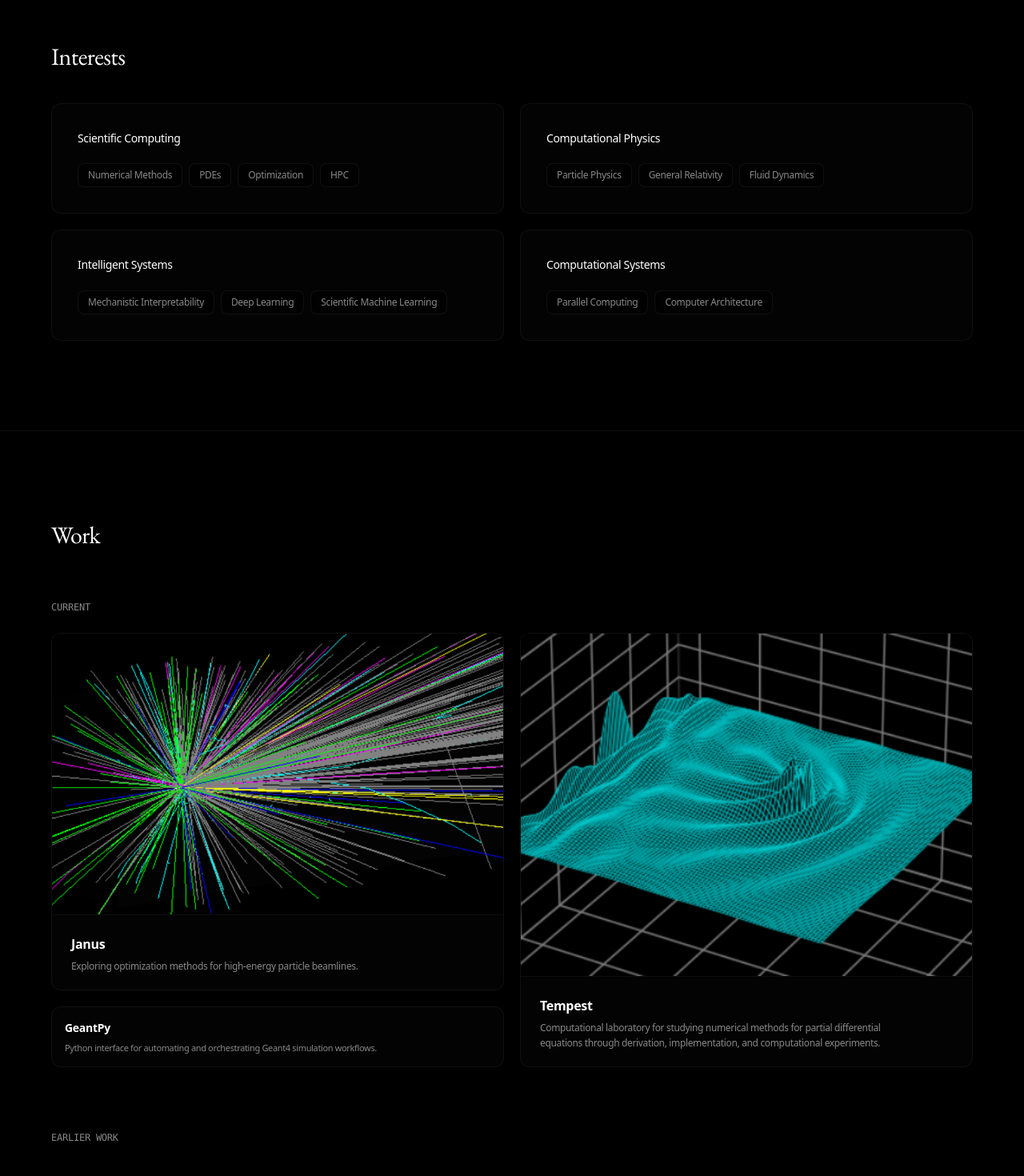
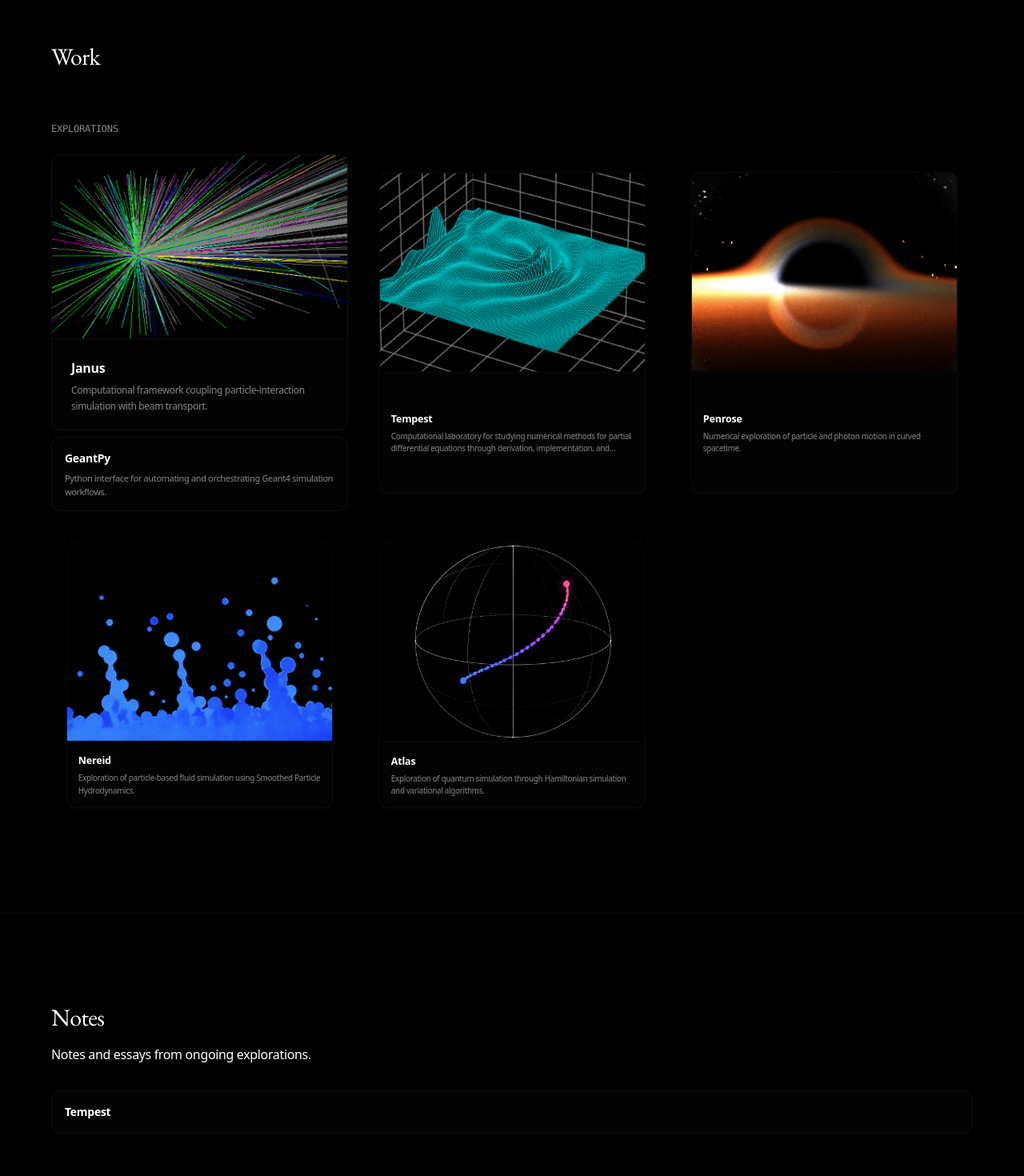
Before and after one commit to h-livv/h-livv.github.io, a Next.js app: page / in a window 1280 px wide. Shown: the part 860-2330 px from the top of the page at 80% size. Built offline with nearby package versions, Linux system fonts and the light colour scheme.

Commit message:
portfolio redesign

```diff
--- a/app/page.tsx
+++ b/app/page.tsx
@@ -1,6 +1,6 @@
 import Navbar from '../components/Navbar';
 import Hero from '../components/Hero';
-import ResearchInterests from '../components/ResearchInterests';
+
 import ProjectSection from '../components/ProjectSection';
 import BlogSection from '../components/BlogSection';
 import Contact from '../components/Contact';
@@ -12,7 +12,7 @@ export default function Home() {
       <Navbar />
       <main className="flex-1 relative z-10 bg-transparent">
         <Hero />
-        <ResearchInterests />
+
         <ProjectSection />
         <BlogSection />
         <Contact />
--- a/components/BlogSection.tsx
+++ b/components/BlogSection.tsx
@@ -17,7 +17,7 @@ export default function BlogSection() {
         >
           <h2 className="text-3xl font-serif font-normal leading-[1.2] tracking-normal text-primary mb-4">Notes</h2>
           <p className="text-sm md:text-base text-primary mb-8 max-w-full leading-relaxed font-[400]">
-            Essays and notes on scientific computing, complex systems, and mathematical abstractions.
+            Notes and essays from ongoing explorations.
           </p>
 
           {posts.length === 0 ? (
--- a/components/ProjectCard.tsx
+++ b/components/ProjectCard.tsx
@@ -17,7 +17,7 @@ export default function ProjectCard({ project, featured = false, compact = false
             />
           </div>
         )}
-        <div className={`p-4 shrink-0 ${featured ? 'md:p-6 md:pb-5' : 'pb-3.5'}`}>
+        <div className={`p-4 shrink-0 ${featured ? 'md:p-6 md:pb-5' : 'pb-3.5'} ${diminished ? 'flex-1 flex flex-col justify-center' : ''}`}>
           <div className="flex items-center justify-between mb-1.5">
             <h3 className={`font-semibold text-primary ${featured ? 'text-sm md:text-base' : 'text-sm'}`}>{project.title}</h3>
             <ArrowRight className="w-5 h-5 text-secondary opacity-0 -translate-x-2 transition-all duration-200 group-hover:opacity-100 group-hover:translate-x-0 group-hover:text-primary" />
--- a/components/ProjectSection.tsx
+++ b/components/ProjectSection.tsx
@@ -8,9 +8,8 @@ export default function ProjectSection() {
   const tempest = getProject('tempest');
   const janus = getProject('janus');
   const geantpy = getProject('geantpy');
-
-  const earlierSlugs = ['penrose', 'nereid', 'atlas'];
-  const earlierWork = earlierSlugs.map(getProject);
+  const explorationSlugs = ['janus', 'tempest', 'penrose', 'nereid', 'atlas'];
+  const explorations = explorationSlugs.map(getProject);
 
   return (
     <section id="work" className="py-20 md:py-28 px-6 md:px-12 border-t border-white/[0.05] scroll-mt-24">
@@ -25,48 +24,13 @@ export default function ProjectSection() {
             Work
           </h2>
 
-          <div className="mb-20">
-            <h3 className="text-xs font-mono text-secondary uppercase tracking-widest mb-6">Current</h3>
-            <div className="grid grid-cols-1 md:grid-cols-2 gap-5">
-              {/* Left Column: Janus + GeantPy */}
-              <div className="flex flex-col gap-5">
-                <motion.div
-                  initial={{ opacity: 0, y: 12 }}
-                  whileInView={{ opacity: 1, y: 0 }}
-                  viewport={{ once: true, margin: "-50px" }}
-                  transition={{ duration: 0.35, delay: 0 }}
-                >
-                  <ProjectCard project={janus} featured={true} />
-                </motion.div>
-                <motion.div
-                  initial={{ opacity: 0, y: 12 }}
-                  whileInView={{ opacity: 1, y: 0 }}
-                  viewport={{ once: true, margin: "-50px" }}
-                  transition={{ duration: 0.35, delay: 0.08 }}
-                >
-                  <ProjectCard project={geantpy} compact={true} />
-                </motion.div>
-              </div>
 
-              {/* Right Column: Tempest */}
-              <div className="flex flex-col">
-                <motion.div
-                  className="h-full"
-                  initial={{ opacity: 0, y: 12 }}
-                  whileInView={{ opacity: 1, y: 0 }}
-                  viewport={{ once: true, margin: "-50px" }}
-                  transition={{ duration: 0.35, delay: 0.16 }}
-                >
-                  <ProjectCard project={tempest} featured={true} stretchImage={true} />
-                </motion.div>
-              </div>
-            </div>
-          </div>
+
 
           <div>
-            <h3 className="text-xs font-mono text-secondary uppercase tracking-widest mb-6">Earlier Work</h3>
+              <h3 className="text-xs font-mono text-secondary uppercase tracking-widest mb-6">Explorations</h3>
             <div className="grid grid-cols-1 sm:grid-cols-2 md:grid-cols-3 gap-5">
-              {earlierWork.map((project, index) => (
+                {explorations.map((project, index) => (
                   <motion.div
                     key={project.slug}
                     initial={{ opacity: 0, y: 12 }}
@@ -74,7 +38,14 @@ export default function ProjectSection() {
                     viewport={{ once: true, margin: "-50px" }}
                     transition={{ duration: 0.35, delay: index * 0.08 }}
                   >
+                    {project.slug === 'janus' ? (
+                      <div className="flex flex-col gap-2">
+                        <ProjectCard project={project} featured={true} />
+                        <ProjectCard project={geantpy} compact={true} />
+                      </div>
+                    ) : (
                       <ProjectCard project={project} diminished={true} />
+                    )}
                   </motion.div>
                 ))}
             </div>
--- a/data/projects.ts
+++ b/data/projects.ts
@@ -12,7 +12,7 @@ export const projects: Project[] = [
   {
     title: 'Janus',
     slug: 'janus',
-    description: 'Exploring optimization methods for high-energy particle beamlines.',
+    description: 'Computational framework coupling particle-interaction simulation with beam transport.',
     role: 'Lead Developer',
     category: 'Research Projects',
     image: '/images/projects/janus.png',
```
Lines whose indentation alone changed are shown as unchanged.
